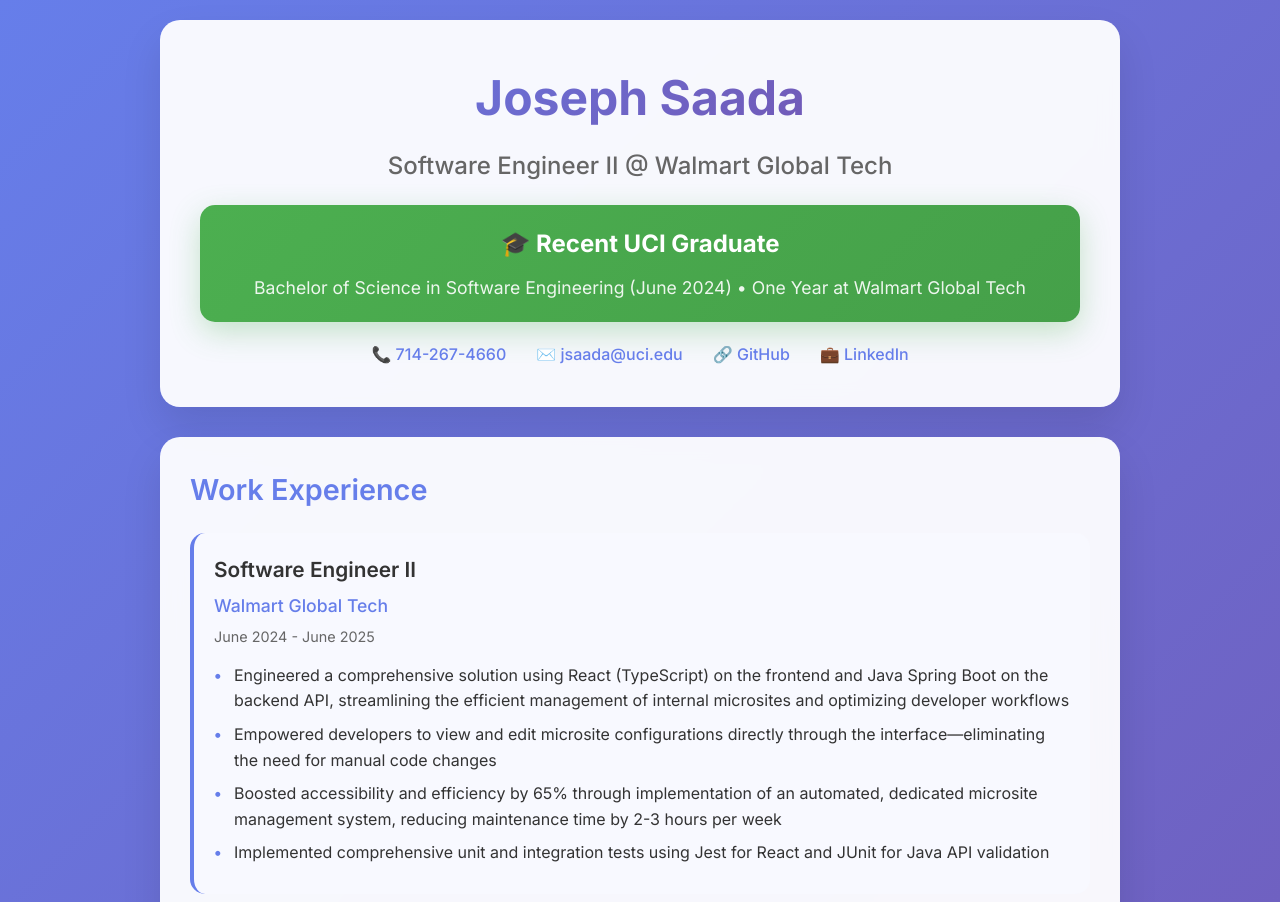
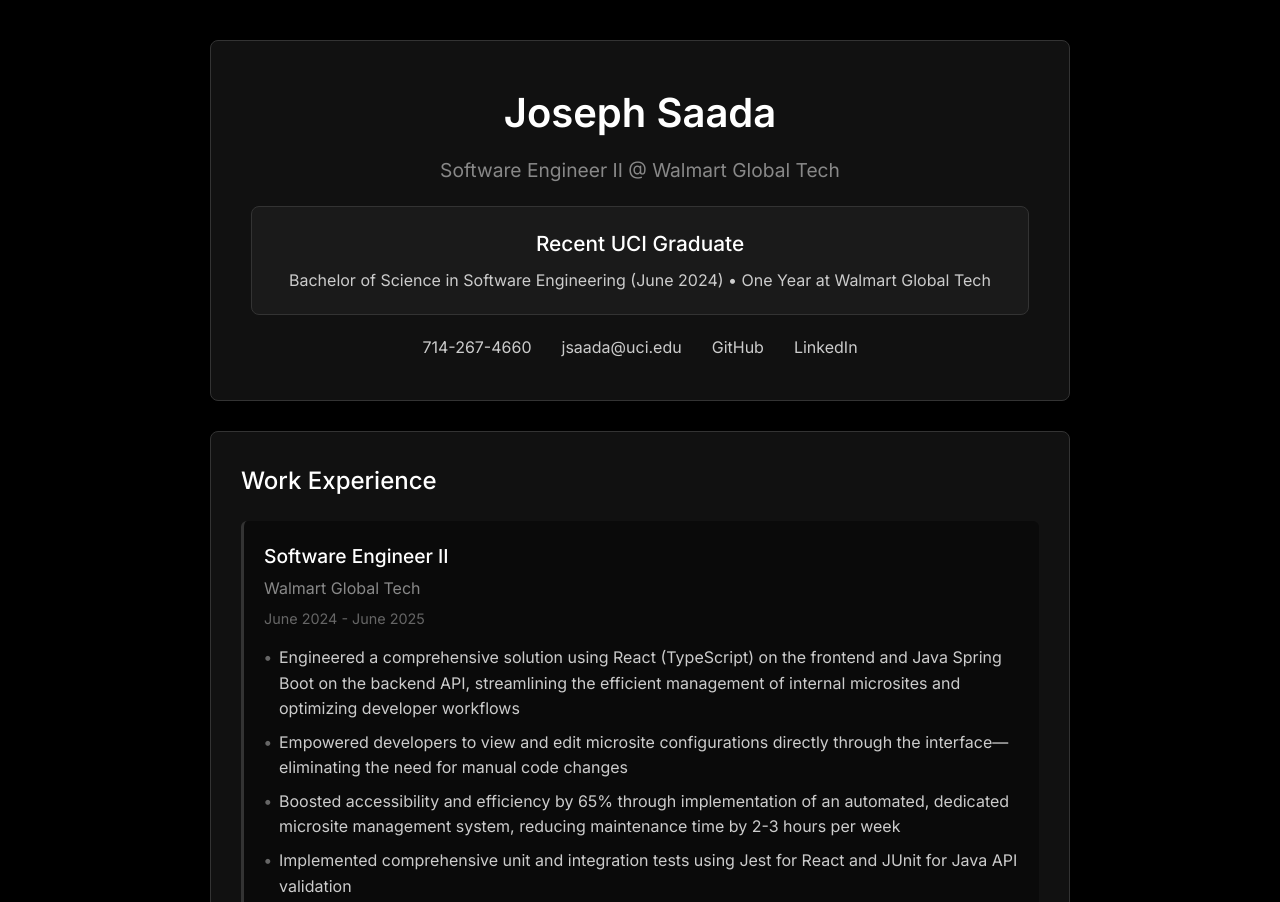
Before and after one commit to JosephSaada/resume, a plain HTML site: page index.html in a window 1280 px wide. Shown: the top 902 px of the page. Drawn offline with Linux system fonts and the light colour scheme.

Commit message:
style(theme): redesign resume site with sleek terminal-inspired black layout and simplified nav

```diff
--- a/index.html
+++ b/index.html
@@ -16,42 +16,38 @@
 		body {
 			font-family: 'Inter', sans-serif;
 			line-height: 1.6;
-			color: #333;
-			background: linear-gradient(135deg, #667eea 0%, #764ba2 100%);
+			color: #e0e0e0;
+			background: #000000;
 			min-height: 100vh;
 		}
 
 		.container {
-			max-width: 1000px;
+			max-width: 900px;
 			margin: 0 auto;
-			padding: 20px;
+			padding: 40px 20px;
 		}
 
 		.header {
-			background: rgba(255, 255, 255, 0.95);
-			border-radius: 20px;
+			background: #111111;
+			border: 1px solid #333333;
+			border-radius: 8px;
 			padding: 40px;
 			margin-bottom: 30px;
-			backdrop-filter: blur(10px);
-			box-shadow: 0 20px 40px rgba(0, 0, 0, 0.1);
 			text-align: center;
 		}
 
 		.header h1 {
-			font-size: 3rem;
-			font-weight: 700;
+			font-size: 2.5rem;
+			font-weight: 600;
 			margin-bottom: 10px;
-			background: linear-gradient(135deg, #667eea, #764ba2);
-			-webkit-background-clip: text;
-			-webkit-text-fill-color: transparent;
-			background-clip: text;
+			color: #ffffff;
 		}
 
 		.header .title {
-			font-size: 1.5rem;
-			color: #666;
+			font-size: 1.2rem;
+			color: #888888;
 			margin-bottom: 20px;
-			font-weight: 500;
+			font-weight: 400;
 		}
 
 		.contact-info {
@@ -63,34 +59,35 @@
 		}
 
 		.contact-item {
-			color: #667eea;
+			color: #cccccc;
 			text-decoration: none;
-			font-weight: 500;
+			font-weight: 400;
 			transition: color 0.3s ease;
 		}
 
 		.contact-item:hover {
-			color: #764ba2;
+			color: #ffffff;
 		}
 
 		.graduation-highlight {
-			background: linear-gradient(135deg, #4CAF50, #45a049);
-			color: white;
+			background: #1a1a1a;
+			border: 1px solid #333333;
+			color: #ffffff;
 			padding: 20px;
-			border-radius: 15px;
+			border-radius: 8px;
 			margin: 20px 0;
 			text-align: center;
-			box-shadow: 0 10px 30px rgba(76, 175, 80, 0.3);
 		}
 
 		.graduation-highlight h2 {
-			font-size: 1.5rem;
-			margin-bottom: 10px;
+			font-size: 1.3rem;
+			margin-bottom: 8px;
+			font-weight: 500;
 		}
 
 		.graduation-highlight p {
-			font-size: 1.1rem;
-			opacity: 0.9;
+			font-size: 1rem;
+			color: #cccccc;
 		}
 
 		.sections {
@@ -101,23 +98,17 @@
 		}
 
 		.section {
-			background: rgba(255, 255, 255, 0.95);
-			border-radius: 20px;
+			background: #111111;
+			border: 1px solid #333333;
+			border-radius: 8px;
 			padding: 30px;
-			backdrop-filter: blur(10px);
-			box-shadow: 0 20px 40px rgba(0, 0, 0, 0.1);
-			transition: transform 0.3s ease;
-		}
-
-		.section:hover {
-			transform: translateY(-5px);
 		}
 
 		.section h2 {
-			font-size: 1.8rem;
+			font-size: 1.5rem;
 			margin-bottom: 20px;
-			color: #667eea;
-			font-weight: 600;
+			color: #ffffff;
+			font-weight: 500;
 		}
 
 		.work-experience {
@@ -127,28 +118,28 @@
 		.job {
 			margin-bottom: 30px;
 			padding: 20px;
-			background: #f8f9ff;
-			border-radius: 15px;
-			border-left: 4px solid #667eea;
+			background: #0a0a0a;
+			border-radius: 6px;
+			border-left: 3px solid #333333;
 		}
 
 		.job h3 {
-			font-size: 1.3rem;
-			font-weight: 600;
-			color: #333;
+			font-size: 1.2rem;
+			font-weight: 500;
+			color: #ffffff;
 			margin-bottom: 5px;
 		}
 
 		.job .company {
-			font-size: 1.1rem;
-			color: #667eea;
-			font-weight: 500;
+			font-size: 1rem;
+			color: #888888;
+			font-weight: 400;
 			margin-bottom: 5px;
 		}
 
 		.job .date {
 			font-size: 0.9rem;
-			color: #666;
+			color: #666666;
 			margin-bottom: 15px;
 		}
 
@@ -159,13 +150,14 @@
 
 		.job li {
 			margin-bottom: 8px;
-			padding-left: 20px;
+			padding-left: 15px;
 			position: relative;
+			color: #cccccc;
 		}
 
 		.job li:before {
 			content: "•";
-			color: #667eea;
+			color: #666666;
 			position: absolute;
 			left: 0;
 			font-weight: bold;
@@ -178,49 +170,44 @@
 		}
 
 		.skill-category {
-			background: #f8f9ff;
+			background: #0a0a0a;
 			padding: 15px;
-			border-radius: 10px;
-			border-left: 3px solid #667eea;
+			border-radius: 6px;
+			border-left: 2px solid #333333;
 		}
 
 		.skill-category h4 {
-			color: #333;
+			color: #ffffff;
 			margin-bottom: 10px;
-			font-weight: 600;
+			font-weight: 500;
 		}
 
 		.skill-category p {
-			color: #666;
+			color: #888888;
 			font-size: 0.9rem;
 		}
 
 		.navigation {
 			text-align: center;
-			margin-top: 30px;
-		}
-
-		.nav-links {
-			display: flex;
-			justify-content: center;
-			gap: 20px;
-			flex-wrap: wrap;
+			margin-top: 40px;
 		}
 
 		.nav-link {
-			background: rgba(255, 255, 255, 0.2);
-			color: white;
+			background: #1a1a1a;
+			border: 1px solid #333333;
+			color: #cccccc;
 			text-decoration: none;
 			padding: 12px 24px;
-			border-radius: 25px;
-			font-weight: 500;
+			border-radius: 6px;
+			font-weight: 400;
 			transition: all 0.3s ease;
-			backdrop-filter: blur(10px);
+			display: inline-block;
 		}
 
 		.nav-link:hover {
-			background: rgba(255, 255, 255, 0.3);
-			transform: translateY(-2px);
+			background: #222222;
+			color: #ffffff;
+			border-color: #444444;
 		}
 
 		@media (max-width: 768px) {
@@ -229,7 +216,7 @@
 			}
 
 			.header .title {
-				font-size: 1.2rem;
+				font-size: 1.1rem;
 			}
 
 			.contact-info {
@@ -249,14 +236,14 @@
 			<h1>Joseph Saada</h1>
 			<p class="title">Software Engineer II @ Walmart Global Tech</p>
 			<div class="graduation-highlight">
-				<h2>🎓 Recent UCI Graduate</h2>
+				<h2>Recent UCI Graduate</h2>
 				<p>Bachelor of Science in Software Engineering (June 2024) • One Year at Walmart Global Tech</p>
 			</div>
 			<div class="contact-info">
-				<a href="tel:714-267-4660" class="contact-item">📞 714-267-4660</a>
-				<a href="mailto:jsaada@uci.edu" class="contact-item">✉️ jsaada@uci.edu</a>
-				<a href="https://github.com/JosephSaada" class="contact-item" target="_blank">🔗 GitHub</a>
-				<a href="https://www.linkedin.com/in/joseph-saada/" class="contact-item" target="_blank">💼 LinkedIn</a>
+				<a href="tel:714-267-4660" class="contact-item">714-267-4660</a>
+				<a href="mailto:jsaada@uci.edu" class="contact-item">jsaada@uci.edu</a>
+				<a href="https://github.com/JosephSaada" class="contact-item" target="_blank">GitHub</a>
+				<a href="https://www.linkedin.com/in/joseph-saada/" class="contact-item" target="_blank">LinkedIn</a>
 			</div>
 		</header>
 
@@ -339,12 +326,7 @@
 		</div>
 
 		<nav class="navigation">
-			<div class="nav-links">
-				<a href="dancing.html" class="nav-link">🤖 Interactive Dancing Robots</a>
-				<a href="Socials.html" class="nav-link">📱 Social Media</a>
-				<a href="katy.html" class="nav-link">🎵 Katy Perry</a>
-				<a href="https://play.google.com/store/apps/details?id=com.JosephSaadaFoundation.JosephSaadaFoundation" class="nav-link" target="_blank">📱 My App</a>
-			</div>
+			<a href="dancing.html" class="nav-link">Interactive Dancing Robots</a>
 		</nav>
 	</div>
 </body>
```
